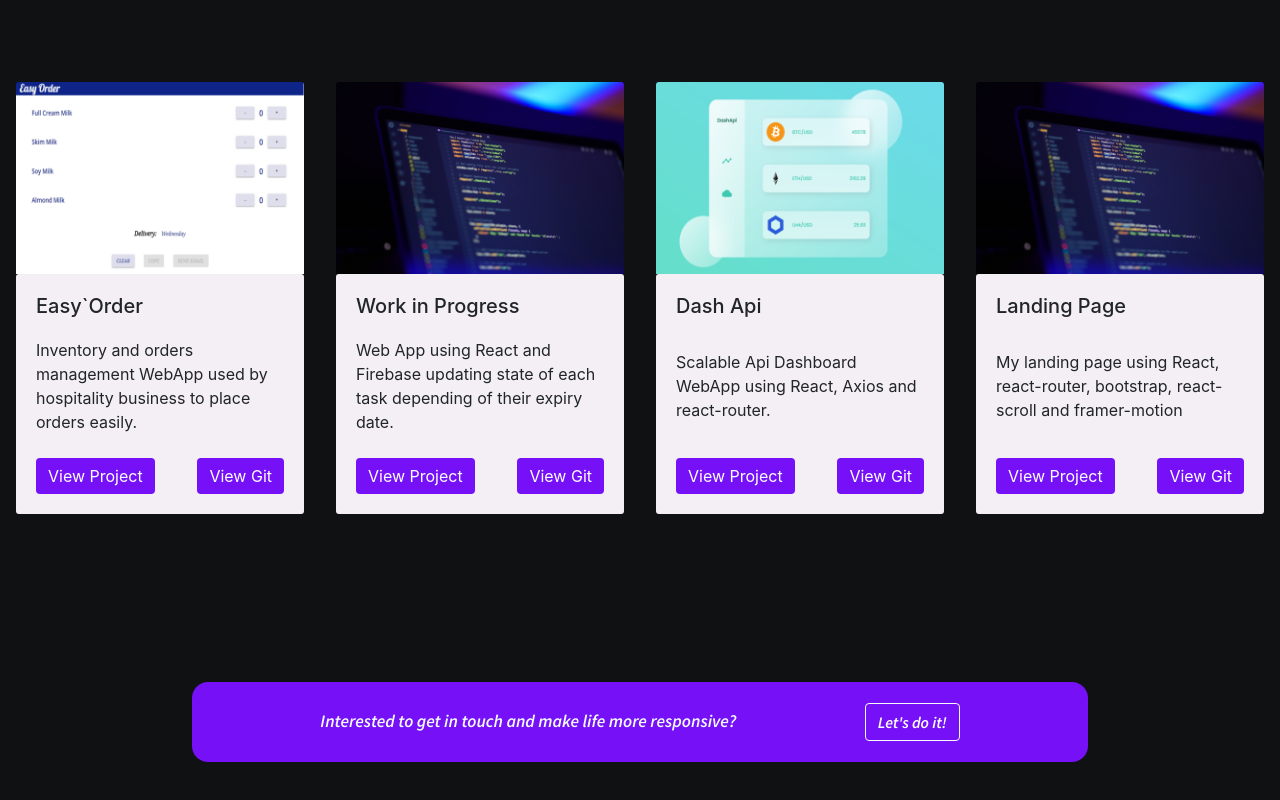
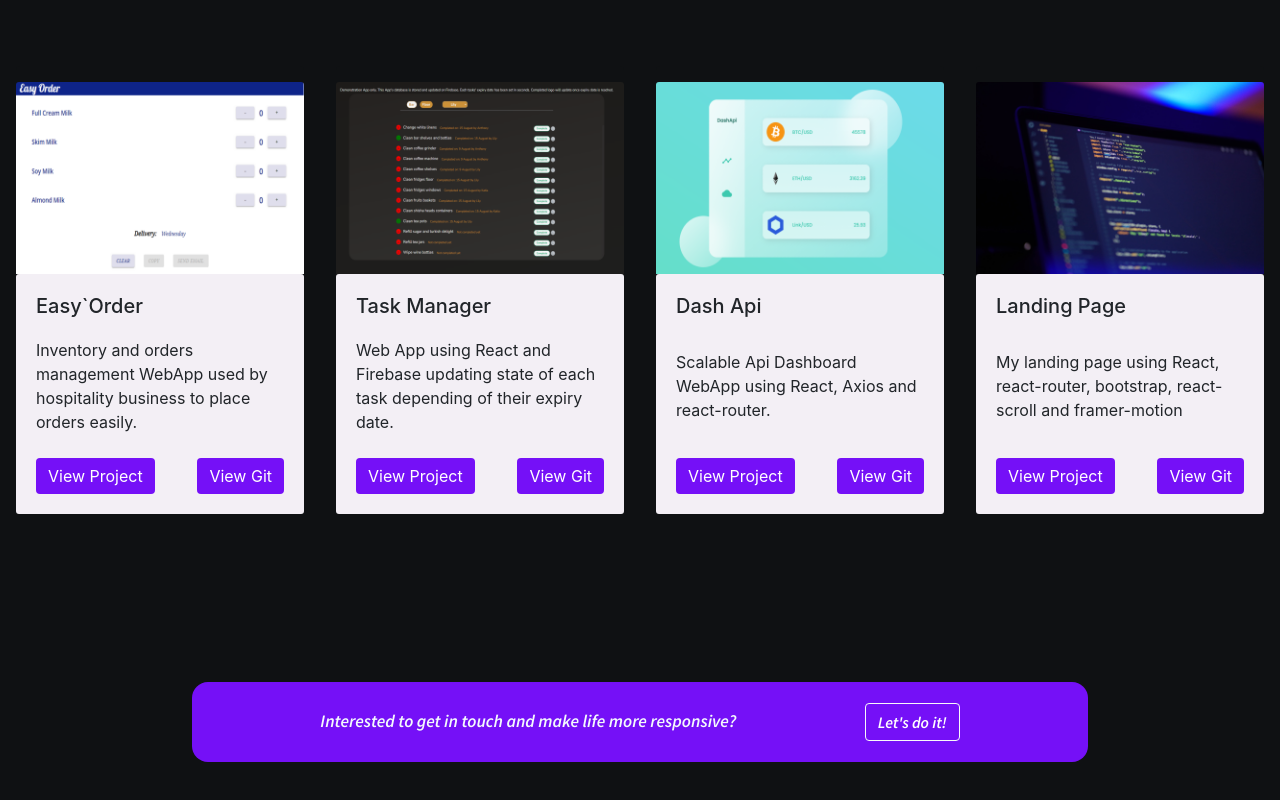
Before and after one commit to AnthonyAlmany/AnthonyAlmany.github.io, a React (Create React App) app: page / in a window 1280 px wide. Shown: the part 2737-3537 px from the top of the page. Built offline with nearby package versions, Linux system fonts and the light colour scheme; a web font is replaced by a local one.

Commit message:
add task project

```diff
--- a/src/ListProjects.js
+++ b/src/ListProjects.js
@@ -1,6 +1,7 @@
 import orderProject from "./style/projects/order-project.png"
 import apiProject from "./style/projects/api-project.png"
 import landingPage from "./style/projects/main-background.jpg"
+import taskmanager from "./style/projects/task-project.png"
 
 const listProjects = [
     {
@@ -11,11 +12,11 @@ const listProjects = [
         view: "https://gifted-morse-f81260.netlify.app/",
     },
     {
-        title: "Work in Progress",
+        title: "Task Manager",
         description: "Web App using React and Firebase updating state of each task depending of their expiry date.",
-        image: landingPage,
-        git: "https://github.com/anthonyAnAn/LandingPage",
-        view: "https://infallible-ptolemy-d7196f.netlify.app/",
+        image: taskmanager,
+        git: "https://github.com/AnthonyAlmany/Task-Manager",
+        view: "https://marvelous-lily-c60d9b.netlify.app",
     },
     {
         title: "Dash Api",
```
Also changed, not shown: src/style/projects/task-project.png (added).
